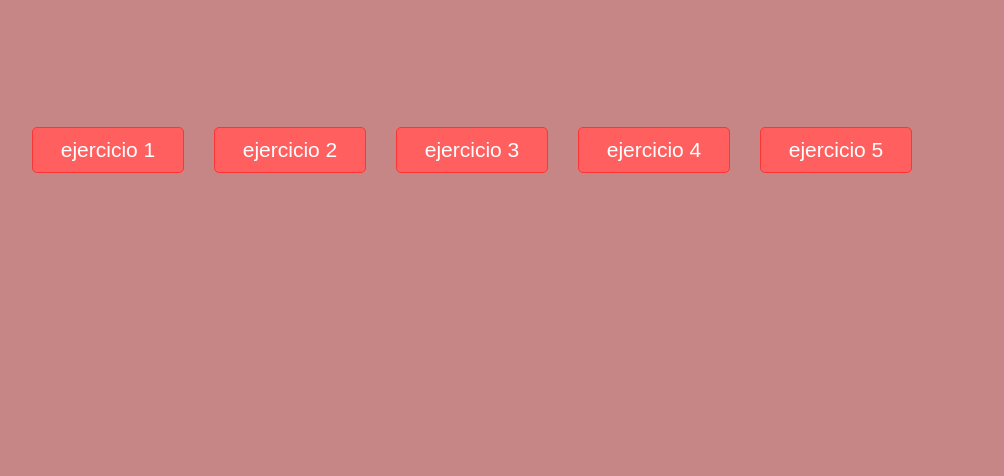
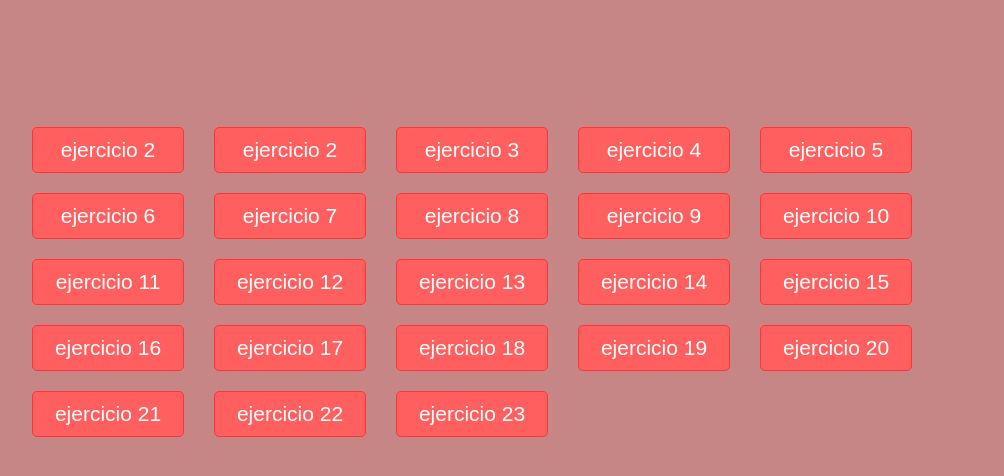
Before and after one commit to Jefferxxx/asincronia, a plain HTML site: page index.html in a window 1280 px wide. Shown: the part 226-702 px from the top of the page, without its empty margins (81-1085 px from the left). Drawn offline with Linux system fonts and the light colour scheme.

Commit message:
comienzo

```diff
--- a/index.html
+++ b/index.html
@@ -18,9 +18,29 @@
 
   <div class="paginacion">
 
+    <li class="ejercicio"><a href="HTML/ejercicio_1.html" class="color_boton">ejercicio 2</a></li>
+    <li class="ejercicio"><a href="HTML/ejercicio_2.html" class="color_boton">ejercicio 2</a></li>
+    <li class="ejercicio"><a href="HTML/ejercicio_3.html" class="color_boton">ejercicio 3</a></li>
+    <li class="ejercicio"><a href="HTML/ejercicio_4.html" class="color_boton">ejercicio 4</a></li>
+    <li class="ejercicio"><a href="HTML/ejercicio_5.html" class="color_boton">ejercicio 5</a></li>
+    <li class="ejercicio"><a href="HTML/ejercicio_6.html" class="color_boton">ejercicio 6</a></li>
+    <li class="ejercicio"><a href="HTML/ejercicio_7.html" class="color_boton">ejercicio 7</a></li>
+    <li class="ejercicio"><a href="HTML/ejercicio_8.html" class="color_boton">ejercicio 8</a></li>
+    <li class="ejercicio"><a href="HTML/ejercicio_9.html" class="color_boton">ejercicio 9</a></li>
+    <li class="ejercicio"><a href="HTML/ejercicio_10.html" class="color_boton">ejercicio 10</a></li>
+    <li class="ejercicio"><a href="HTML/ejercicio11.html" class="color_boton">ejercicio 11</a></li>
+    <li class="ejercicio"><a href="HTML/ejercicio12.html" class="color_boton">ejercicio 12</a></li>
+    <li class="ejercicio"><a href="HTML/ejercicio13.html" class="color_boton">ejercicio 13</a></li>
+    <li class="ejercicio"><a href="HTML/ejercicio14.html" class="color_boton">ejercicio 14</a></li>
+    <li class="ejercicio"><a href="HTML/ejercicio15.html" class="color_boton">ejercicio 15</a></li>
+    <li class="ejercicio"><a href="HTML/ejercicio16.html" class="color_boton">ejercicio 16</a></li>
+    <li class="ejercicio"><a href="HTML/ejercicio17.html" class="color_boton">ejercicio 17</a></li>
+    <li class="ejercicio"><a href="HTML/ejercicio18.html" class="color_boton">ejercicio 18</a></li>
+    <li class="ejercicio"><a href="HTML/ejercicio19.html" class="color_boton">ejercicio 19</a></li>
+    <li class="ejercicio"><a href="HTML/ejercicio20.html" class="color_boton">ejercicio 20</a></li>
+    <li class="ejercicio"><a href="HTML/ejercicio21.html" class="color_boton">ejercicio 21</a></li>
+    <li class="ejercicio"><a href="HTML/ejercicio22.html" class="color_boton">ejercicio 22</a></li>
+    <li class="ejercicio"><a href="HTML/ejercicio23.html" class="color_boton">ejercicio 23</a></li>
 
-    <li class="ejercicio"><a href="HTML/primero.html" class="color_boton">ejercicio 1</a></li>
-    <li class="ejercicio"><a href="HTML/segundo.html" class="color_boton">ejercicio 2</a></li>
-    <li class="ejercicio"><a href="HTML/tercero.html" class="color_boton">ejercicio 3</a></li>
-    <li class="ejercicio"><a href="HTML/cuarto.html" class="color_boton">ejercicio 4</a></li>
-    <li class="ejercicio"><a href="HTML/quinto.html" class="color_boton">ejercicio 5</a></li>
+
+  </div>
```
Also changed, not shown: JS/app.js (deleted).
